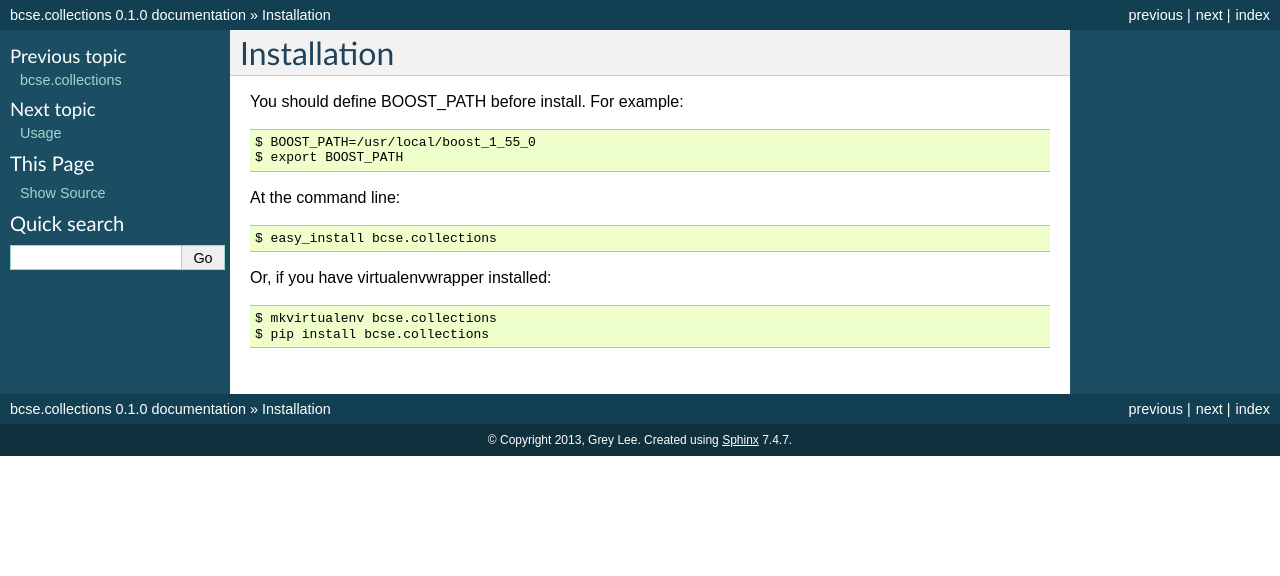
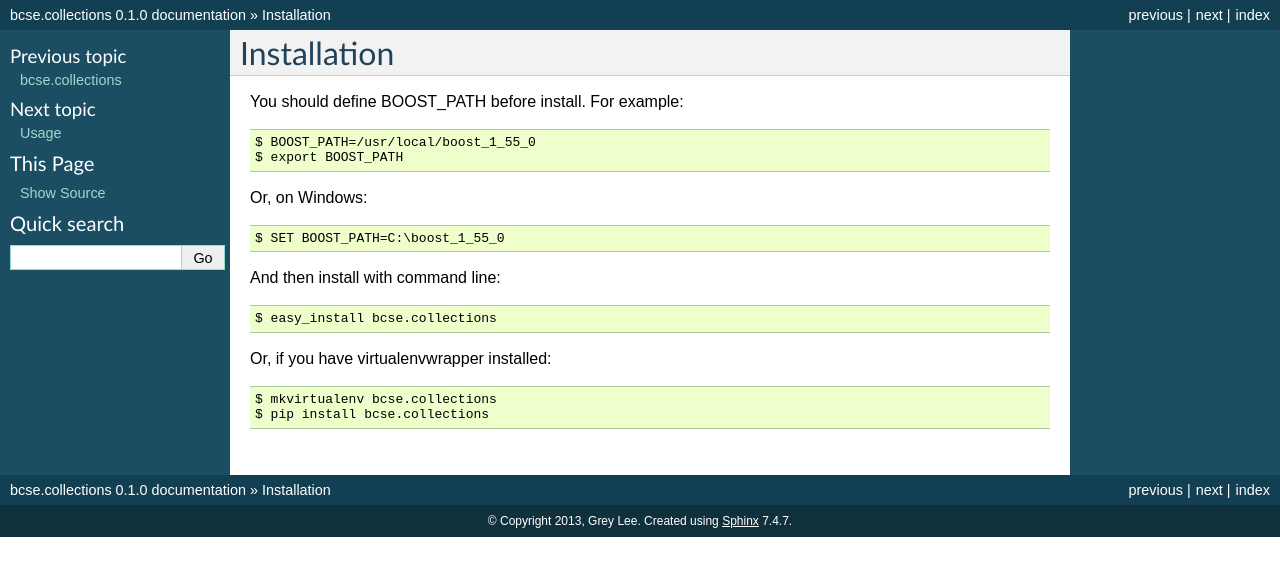
Before and after one commit to pombredanne/collections, a Sphinx documentation site: the page built from docs/installation.rst, in a window 1280 px wide. Shown: the top 576 px of the page. Built offline with Sphinx 7.4.7, drawn with Linux system fonts in a browser that asks for light colours.

Commit message:
Add Windows install instruction

```diff
--- a/docs/installation.rst
+++ b/docs/installation.rst
@@ -7,7 +7,11 @@ You should define BOOST_PATH before install. For example::
     $ BOOST_PATH=/usr/local/boost_1_55_0
     $ export BOOST_PATH
 
-At the command line::
+Or, on Windows::
+
+    $ SET BOOST_PATH=C:\boost_1_55_0
+
+And then install with command line::
 
     $ easy_install bcse.collections
 
```
